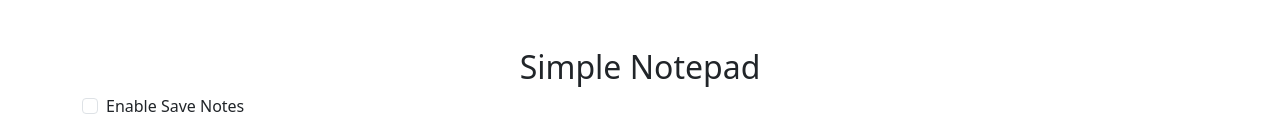
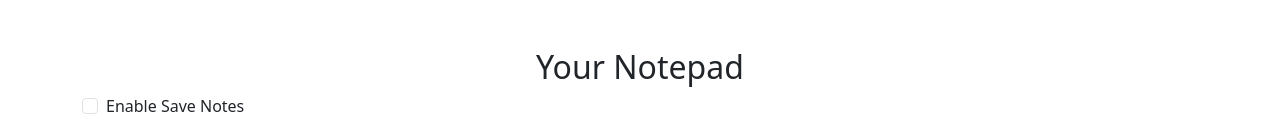
Before and after one commit to QaziShahijahan/Online-Notepad, a plain HTML site: page index.html in a window 1280 px wide. Shown: the top 134 px of the page. Drawn offline with nearby package versions, Linux system fonts and the light colour scheme.

Commit message:
Update index.html

```diff
--- a/index.html
+++ b/index.html
@@ -14,7 +14,7 @@
   <body>
     <!-- Main container -->
     <div class="container mt-5">
-        <h2 class="text-center">Simple Notepad</h2>
+        <h2 class="text-center">Your Notepad</h2>
 
         <!-- Checkbox to enable or disable saving -->
         <div class="form-check mb-3">
```
